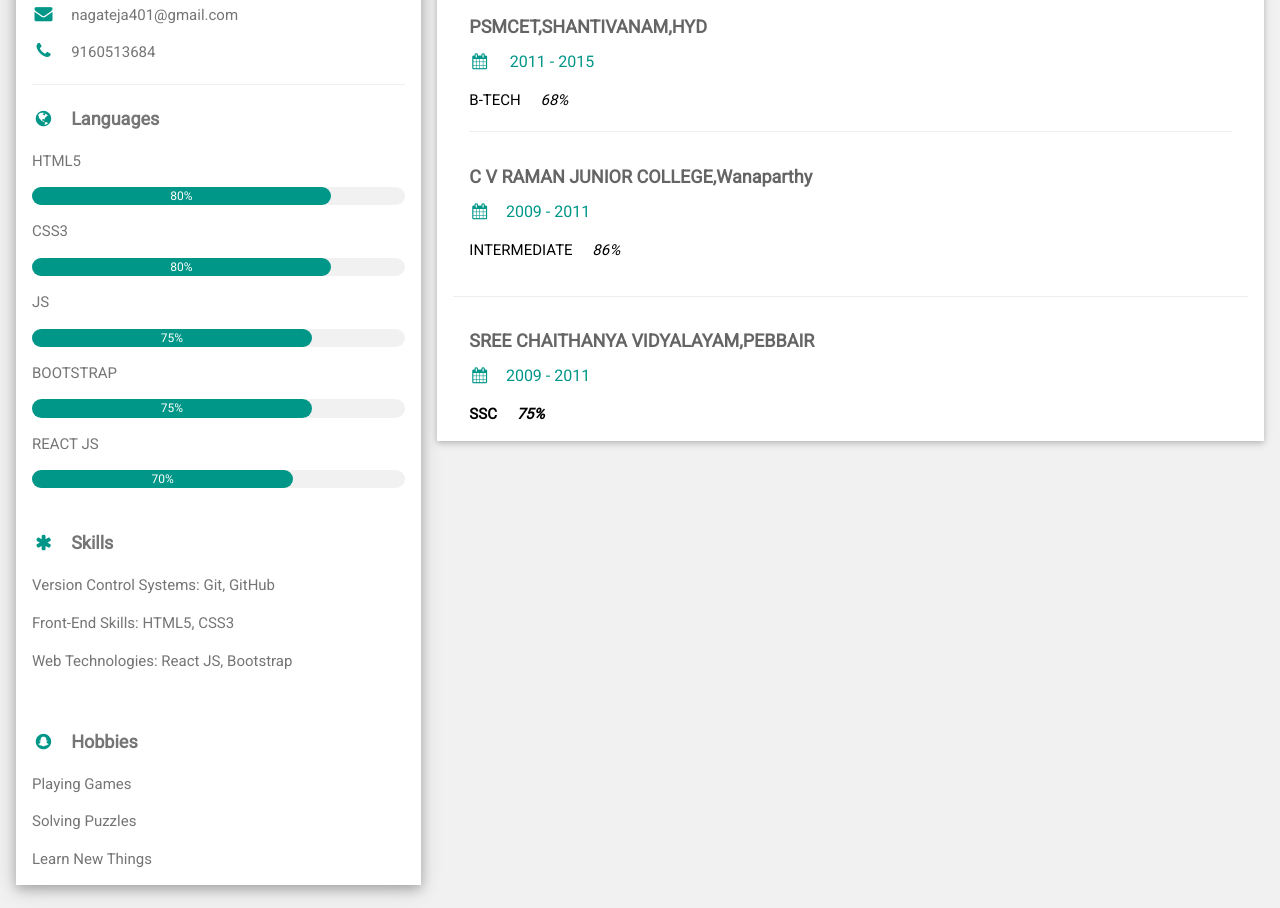
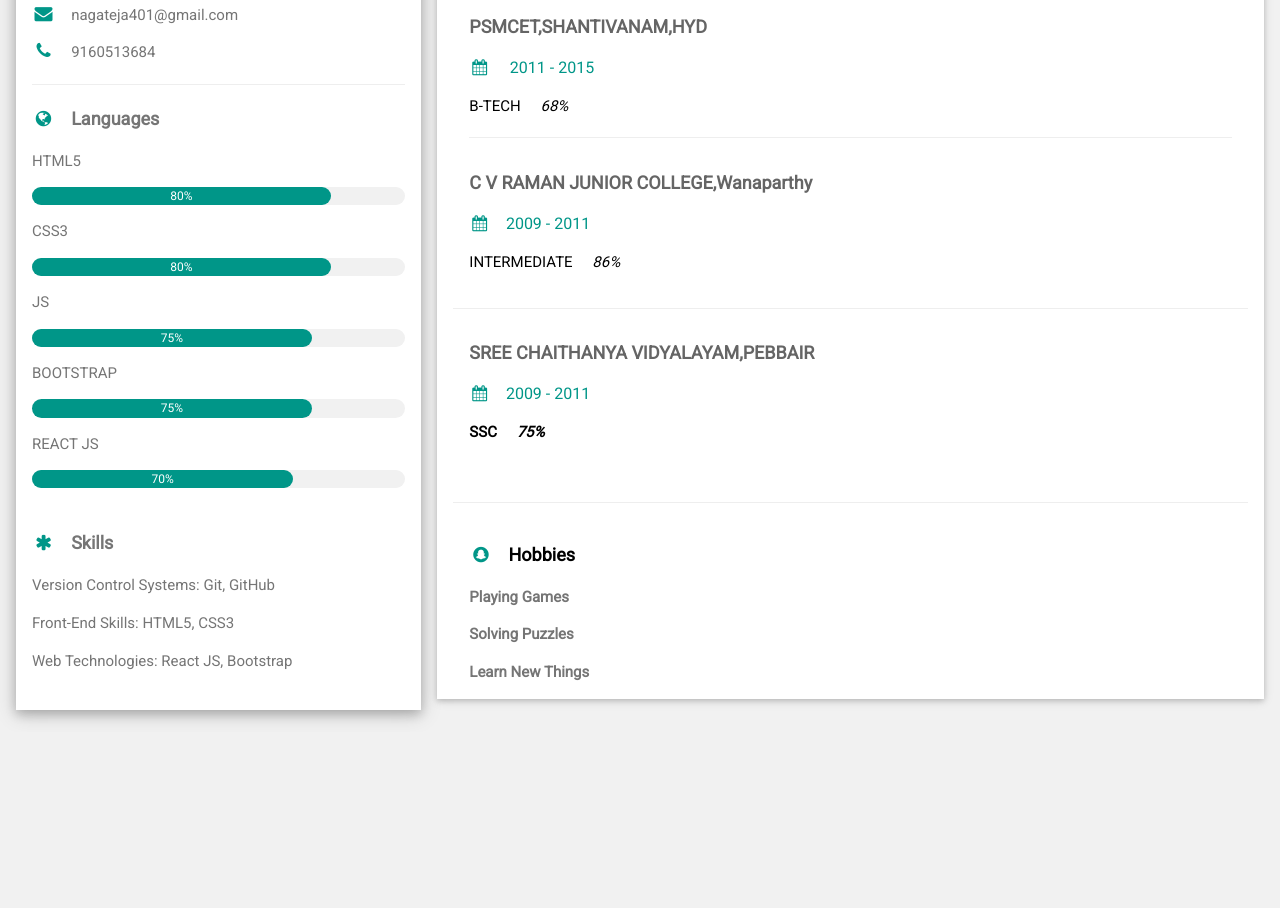
Before and after one commit to naga9160/naga, a plain HTML site: page myResume.html in a window 1280 px wide. Shown: the part 568-1476 px from the top of the page. After the commit the page ends 1300 px from the top, so only its background shows below. Drawn offline with nearby package versions, Linux system fonts and the light colour scheme.

Commit message:
adding styles

```diff
--- a/myResume.html
+++ b/myResume.html
@@ -72,16 +72,7 @@ html,body,h1,h2,h3,h4,h5,h6 {font-family: "Roboto", sans-serif}
           </div>
           <br>
 
-          <p class="w3-large w3-text-theme"><b><i class="fa fa-snapchat fa-fw w3-margin-right w3-text-teal"></i>Hobbies</b></p>
-          <div class=" w3-round-xlarge">
-            <p>Playing Games</p>
-          </div>
-          <div class=" w3-round-xlarge">
-            <p>Solving Puzzles</p>
-          </div>
-          <div class=" w3-round-xlarge">
-            <p>Learn New Things</p>
-          </div>
+
 
         </div>
       </div><br>
@@ -99,7 +90,6 @@ html,body,h1,h2,h3,h4,h5,h6 {font-family: "Roboto", sans-serif}
         </div>
         <div class="w3-container">
           <h5 class="w3-opacity"><b>Web Developer </b></h5>
-          <!-- <h6 class="w3-text-teal"><i class=" fa-fw w3-margin-right"></i></h6> -->
           <p>Knowledgeable Front End Developer adept at creating successful websites that meet customer needs. Specializing in collaborating with customers to gather requirements, produce plans and improve designs for usability and functionality. Fully proficient in HTML, CSS, BOOTSTRAP, JS and REACT JS.</p>
           <hr>
         </div>
@@ -115,30 +105,38 @@ html,body,h1,h2,h3,h4,h5,h6 {font-family: "Roboto", sans-serif}
 
       <div class="w3-container w3-card w3-white">
         <h2 class="w3-text-grey w3-padding-16"><i class="fa fa-certificate fa-fw w3-margin-right w3-xxlarge w3-text-teal"></i>Education</h2>
-        <!-- <div class="w3-container">
-          <h5 class="w3-opacity"><b>SV GIE</b></h5>
-          <h6 class="w3-text-teal"><i class="fa fa-calendar fa-fw w3-margin-right"></i>Forever</h6>
-          <p>Web Development! All I need to know in one place</p>
-          <hr>
-        </div> -->
+
         <div class="w3-container">
-          <h5 class="w3-opacity"><b>PSMCET,SHANTIVANAM,HYD</b></h5>
+          <h5 class="w3-opacity w3-margin-bottom"><b>PSMCET,SHANTIVANAM,HYD</b></h5>
           <h6 class="w3-text-teal"><i class="fa fa-calendar fa-fw w3-margin-right"></i> 2011 -  2015</h6>
           <p>B-TECH <i class="w3-margin-left">68%</i></p>
           <hr>
         </div>
         <div class="w3-container">
-          <h5 class="w3-opacity"><b>C V RAMAN JUNIOR COLLEGE,Wanaparthy</b></h5>
+          <h5 class="w3-opacity  w3-margin-bottom"><b>C V RAMAN JUNIOR COLLEGE,Wanaparthy</b></h5>
           <h6 class="w3-text-teal"><i class="fa fa-calendar fa-fw w3-margin-right"></i>2009 - 2011</h6>
           <p>INTERMEDIATE <i class="w3-margin-left">86%</i></p>
         </div>
         <hr>
 
       <div class="w3-container">
-        <h5 class="w3-opacity"><b>SREE CHAITHANYA VIDYALAYAM,PEBBAIR</h5>
+        <h5 class="w3-opacity w3-margin-bottom"><b>SREE CHAITHANYA VIDYALAYAM,PEBBAIR</h5>
         <h6 class="w3-text-teal"><i class="fa fa-calendar fa-fw w3-margin-right"></i>2009 - 2011</h6>
         <p>SSC  <i class="w3-margin-left">75%</i></p>
 
+    </div><br>
+    <hr>
+    <div class="w3-container">
+      <p class="w3-large w3-text-theme"><b><i class="fa fa-snapchat fa-fw w3-margin-right w3-text-teal"></i>Hobbies</b></p>
+          <div class="  w3-text-grey">
+            <p>Playing Games</p>
+          </div>
+          <div class=" w3-text-grey">
+            <p>Solving Puzzles</p>
+          </div>
+          <div class=" w3-text-grey">
+            <p>Learn New Things</p>
+          </div>
     </div>
 
     <!-- End Right Column -->
@@ -151,14 +149,7 @@ html,body,h1,h2,h3,h4,h5,h6 {font-family: "Roboto", sans-serif}
 </div>
 
 <!-- <footer class="w3-container w3-teal w3-center w3-margin-top">
-  <p>Find me on social media.</p>
-  <i class="fa fa-facebook-official w3-hover-opacity"> </i>
-  <i class="fa fa-instagram w3-hover-opacity"></i>
-  <i class="fa fa-snapchat w3-hover-opacity"></i>
-  <i class="fa fa-pinterest-p w3-hover-opacity"></i>
-  <i class="fa fa-twitter w3-hover-opacity"></i>
-  <i class="fa fa-linkedin w3-hover-opacity"></i>
-  <p>Powered by <a href="https://www.w3schools.com/w3css/default.asp" target="_blank">w3.css</a></p>
+
 </footer> -->
 
 </body>
```
